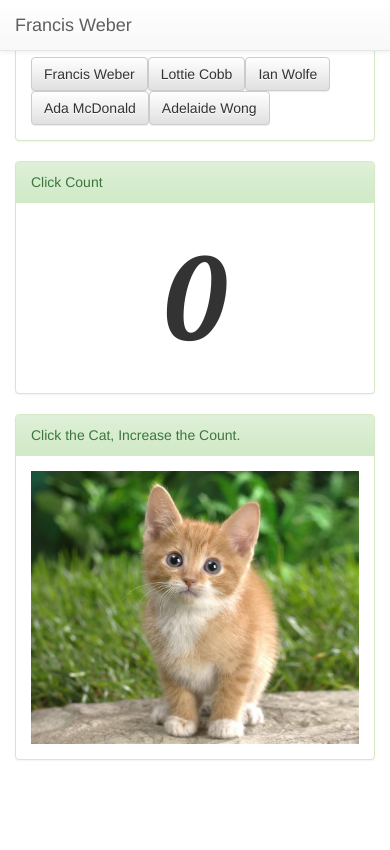
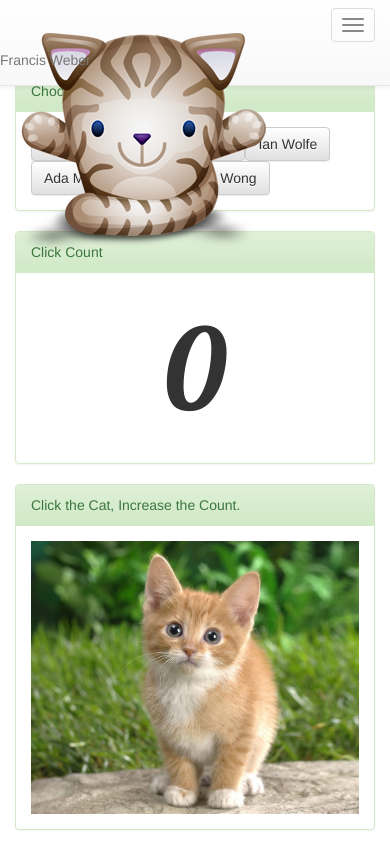
Before and after one commit to TimeBandit/catClicker, a plain HTML site: page index.html in a window 390 px wide. Drawn offline with nearby package versions, Linux system fonts and the light colour scheme.

Commit message:
added favicon, bran icon, padding between body and fixed nav-bar

```diff
--- a/index.html
+++ b/index.html
@@ -10,6 +10,7 @@
 	<link rel="stylesheet" href="https://maxcdn.bootstrapcdn.com/bootstrap/3.3.5/css/bootstrap-theme.min.css">
     <link href='http://fonts.googleapis.com/css?family=Lobster' rel='stylesheet' type='text/css'>
     <link rel="stylesheet" href="static/css/styles.css">
+    <link rel="icon" href="static/img/cat-icon.ico">
     <title>Cat Clicker</title>
 
     <!-- HTML5 shim and Respond.js for IE8 support of HTML5 elements and media queries -->
@@ -21,21 +22,26 @@
 
   </head>
   <body>
+    <nav class="navbar navbar-default navbar-fixed-top">
         <div class="container">
-        <nav class="navbar navbar-default navbar-fixed-top">
-            <div class="container-fluid">
             <!-- Brand and toggle get grouped for better mobile display -->
             <div class="navbar-header">
-                    <!-- <button type="button" class="navbar-toggle collapsed" data-toggle="collapse" data-target="#bs-example-navbar-collapse-1" aria-expanded="false"> -->
+                <button type="button" class="navbar-toggle collapsed" data-toggle="collapse" data-target="#bs-example-navbar-collapse-1" aria-expanded="false">
                     <span class="sr-only">Toggle navigation</span>
                     <span class="icon-bar"></span>
                     <span class="icon-bar"></span>
                     <span class="icon-bar"></span>
                 </button>
-                  <a class="navbar-brand" href="#" id="name"></a>
+              <a class="navbar-brand" href="#">
+                  <img src="static/img/cat-icon.ico" alt="Cat Clicker">
+
+              </a>
+              <p class="navbar-text" id="name"></p>
             </div>
         </div>
     </nav>
+
+    <div class="container">
     	<div class="row">
     		<div class="col-sm-6 col-xs-12">
 				<div class="panel panel-success">
@@ -61,8 +67,8 @@
     					Click the Cat, Increase the Count.
     				</div>
     				<div class="panel-body">
-    					<div id="image" class="img-responsive" alt="Responsive image">
-							<img class="imgage" src="" width="100%">
+    					<div id="image" class="img-responsive" alt="A kitten">
+							<img class="image" src="" width="100%">
 						</div>
     				</div>
 				</div>
--- a/static/css/styles.css
+++ b/static/css/styles.css
@@ -3,13 +3,18 @@
     padding-left: 0px;
 }
 
-.image {
+/*.image {
 	border: none;
     border-radius: 50%;
-}
+}*/
 
 #count {
     font-size: 8em;
     font-family: 'Lobster', cursive;
     text-align: center;
 }
+
+body {
+	/*min-height: 2000px;*/
+	padding-top: 70px;
+}
--- a/static/js/app.js
+++ b/static/js/app.js
@@ -96,7 +96,7 @@ var model = {
 			var cat = controller.getCurrentCat();
 
 			// now for the images
-			this.image = document.getElementsByTagName('img')[0];
+			this.image = document.getElementsByTagName('img')[1];
 			this.image.src = cat.imgUrl;
 
 			this.name = document.getElementById('name');
```
Also changed, not shown: static/img/cat-icon.ico (added), static/img/cat-icon.png (added). Lines whose indentation alone changed are shown as unchanged.
